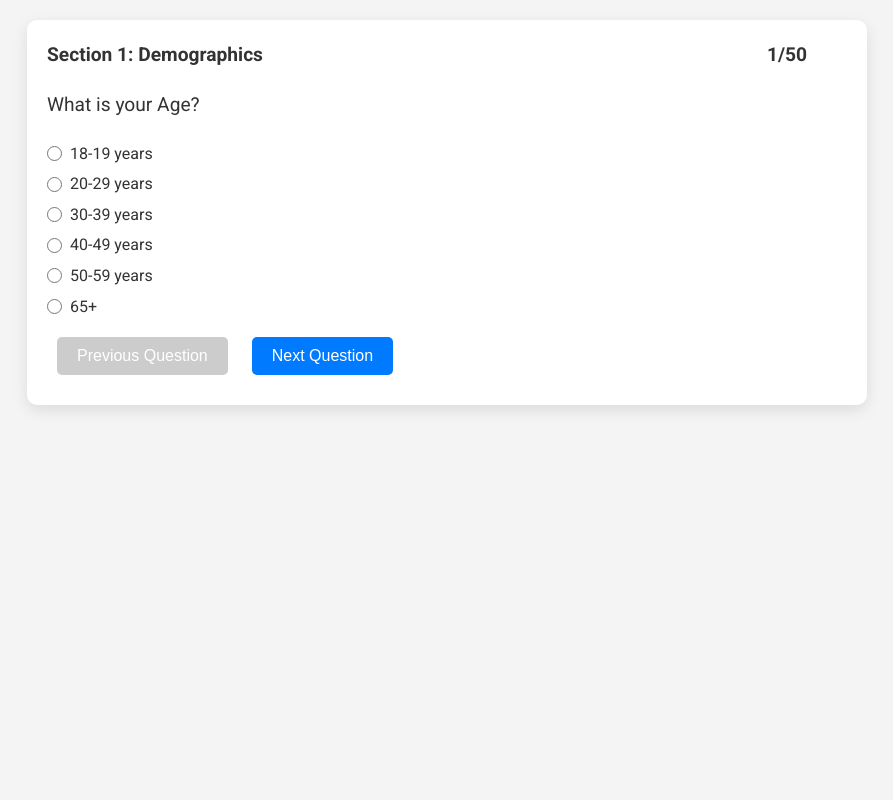
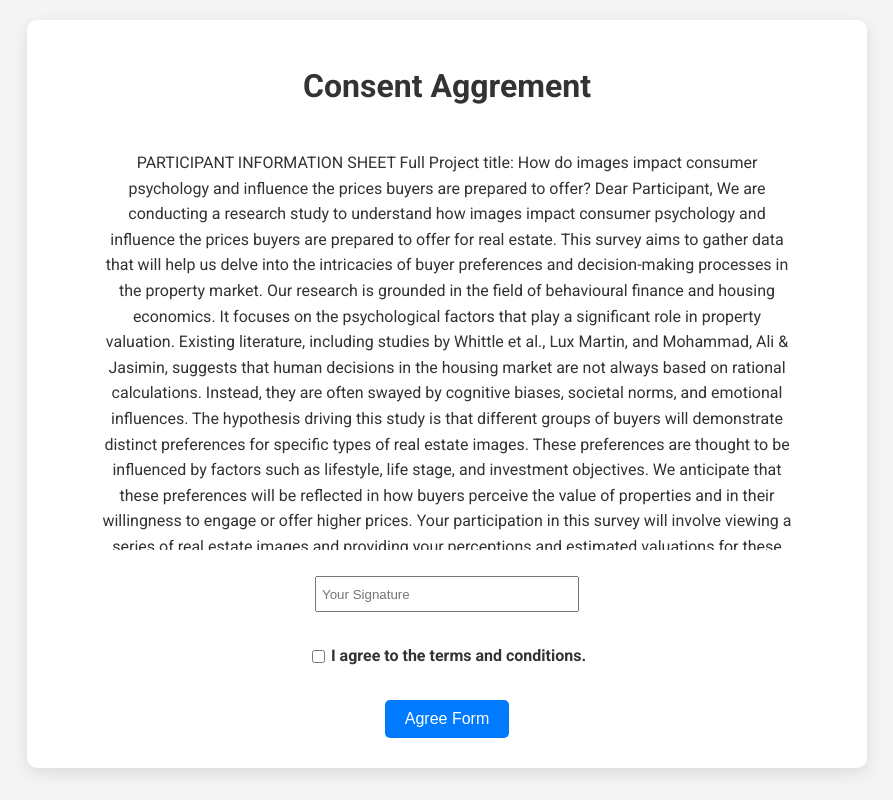
Before and after one commit to Ash-KODES/RealEstate-Survey, a plain HTML site: page index.html in a window 1280 px wide. Both pictures are taken after a click on the button "Start Survey". Shown: the whole page, without its empty margins (193-1086 px from the left). Drawn offline with Linux system fonts and the light colour scheme.

Commit message:
Consent Form

```diff
--- a/index.html
+++ b/index.html
@@ -16,6 +16,57 @@
       <h1>Welcome to the Real Estate Survey</h1>
       <p>Please take a moment to share your thoughts on various properties.</p>
       <button onclick="startSurvey()">Start Survey</button>
+    </div>
+
+    <div id="waiver-container">
+      <div id="consent-container">
+        <h1>Consent Aggrement</h1>
+        <p class="aggrement-content">
+          PARTICIPANT INFORMATION SHEET Full Project title: How do images impact
+          consumer psychology and influence the prices buyers are prepared to
+          offer? Dear Participant, We are conducting a research study to
+          understand how images impact consumer psychology and influence the
+          prices buyers are prepared to offer for real estate. This survey aims
+          to gather data that will help us delve into the intricacies of buyer
+          preferences and decision-making processes in the property market. Our
+          research is grounded in the field of behavioural finance and housing
+          economics. It focuses on the psychological factors that play a
+          significant role in property valuation. Existing literature, including
+          studies by Whittle et al., Lux Martin, and Mohammad, Ali & Jasimin,
+          suggests that human decisions in the housing market are not always
+          based on rational calculations. Instead, they are often swayed by
+          cognitive biases, societal norms, and emotional influences. The
+          hypothesis driving this study is that different groups of buyers will
+          demonstrate distinct preferences for specific types of real estate
+          images. These preferences are thought to be influenced by factors such
+          as lifestyle, life stage, and investment objectives. We anticipate
+          that these preferences will be reflected in how buyers perceive the
+          value of properties and in their willingness to engage or offer higher
+          prices. Your participation in this survey will involve viewing a
+          series of real estate images and providing your perceptions and
+          estimated valuations for these properties. Your contributions are
+          invaluable to our study and will help in advancing our understanding
+          of consumer behaviour in the real estate market. All responses will be
+          kept confidential and will be used solely for the purpose of this
+          research. You may withdraw from the survey at any time during the
+          questionnaire. All information collected as part of this study will be
+          retained for seven years in a secured computer server in the School of
+          Business. This project has been approved by the UniSA Business Ethics
+          Committee (001-2024). [you enter your Application Approval number
+          here] If you have any ethical concerns about the project or questions
+          about your rights as a participant please contact
+          BIS-Research@unisa.edu.au or 61 8 8302 0245. Should you have any
+          questions about this study, please feel free to contact the following
+          persons. Thank you for your time and cooperation. Sincerely Clayton
+          Pilat
+        </p>
+        <input id="signature" placeholder="Your Signature" />
+        <div class="check-container">
+          <input type="checkbox" id="agree-terms" />
+          <h4>I agree to the terms and conditions.</h4>
+        </div>
+        <button onclick="submitWaiver()">Agree Form</button>
+      </div>
     </div>
 
     <div id="survey-container">
--- a/script.js
+++ b/script.js
@@ -2,10 +2,23 @@ import { questions } from "./questions.js";
 
 window.startSurvey = function () {
   document.getElementById("title-page").style.display = "none";
-  document.getElementById("survey-container").style.display = "block";
-  initializeDefaultResponses(); // Initialize default responses for image questions
-  displayQuestion();
+  document.getElementById("waiver-container").style.display = "block";
+
+  initializeDefaultResponses(); // Initialize default responses for image question
   console.log("Here start survey");
+};
+
+window.consentForm = function () {
+  const inputValue = document.getElementById("input-box");
+  const isChecked = document.getElementById("check-box");
+  if (!inputValue.value || !isChecked.checked) {
+    alert(
+      "please enter your name and aggree to terms and conditions to continue"
+    );
+  } else {
+    document.getElementById("survey-container").style.display = "block";
+    document.getElementById("waiver-container").style.display = "none";
+  }
 };
 
 // Initialize default responses for image questions
@@ -382,16 +395,14 @@ const setQuestionNumber = (currentQuestion) => {
 
 const sectionID = (currentQuestion) => {
   const sectionIdDiv = document.getElementById("sectionID");
-  if (currentQuestion < 5)
-    sectionIdDiv.textContent = "Section 1: Demographics";
+  if (currentQuestion < 5) sectionIdDiv.textContent = "Section 1: Demographics";
   else if (curremtQuestion < 10)
     sectionIdDiv.textContent = "Section 2: Investor Profile";
   else if (curremtQuestion < 50)
     sectionIdDiv.textContent = "Section 3: Image presentation and perception";
   else if (curremtQuestion < 50)
     sectionIdDiv.textContent = "Section 4: Cognitive Biases and Heuristics";
-  else if (curremtQuestion < 50)
-    sectionIdDiv.textContent = "Section 5: Other";
+  else if (curremtQuestion < 50) sectionIdDiv.textContent = "Section 5: Other";
 };
 
 function submitResponses() {
@@ -417,3 +428,39 @@ function submitResponses() {
       .catch((error) => console.error("Error:", error));
   });
 }
+
+window.submitWaiver = function () {
+  const participantName = document.getElementById("signature").value;
+  const agreeTerms = document.getElementById("agree-terms").checked;
+
+  if (!participantName || !agreeTerms) {
+    alert(
+      "Please enter your name and agree to the terms and conditions to continue."
+    );
+    return;
+  }
+
+  const waiverData = {
+    participantName: participantName,
+    agreedToTerms: agreeTerms,
+  };
+
+  const waiverEndpointUrl =
+    "https://unisaresponsesflask.replit.app/insert-waiver";
+
+  fetch(waiverEndpointUrl, {
+    method: "POST",
+    headers: {
+      "Content-Type": "application/json",
+    },
+    body: JSON.stringify(waiverData),
+  })
+    .then((res) => res.json())
+    .then((data) => console.log("Waiver submitted successfully:", data))
+    .catch((error) => console.error("Error submitting waiver:", error));
+
+  document.getElementById("waiver-container").style.display = "none";
+  document.getElementById("survey-container").style.display = "block";
+  initializeDefaultResponses();
+  displayQuestion();
+};
--- a/style.css
+++ b/style.css
@@ -18,6 +18,48 @@ body {
   display: none;
 }
 
+#waiver-container {
+  max-width: 800px;
+  margin: 20px auto; /* Center aligned with auto margin */
+  padding: 20px;
+  background: white;
+  box-shadow: 0 5px 15px rgba(0, 0, 0, 0.1);
+  border-radius: 10px;
+  display: none;
+}
+
+#consent-container {
+  display: flex;
+  align-items: center;
+  flex-direction: column;
+}
+
+.aggrement-content {
+  width: 700px;
+  text-align: center;
+  height: 400px;
+  overflow: scroll;
+}
+
+.aggrement-content::-webkit-scrollbar {
+  display: none;
+  scroll-behavior: smooth;
+}
+#signature{
+  width: 250px;
+  outline: none;
+  text-overflow: ellipsis;
+  overflow: hidden;
+  height: 32px;
+  padding: 0 5px;
+  margin: 10px 0;
+}
+.check-container{
+  display: flex;
+  align-items: center;
+  justify-content: center;
+  gap: 3px;
+}
 #question-container {
   margin-bottom: 20px;
 }
@@ -358,7 +400,7 @@ button:disabled {
 #scroll-container {
   display: flex;
   padding-left: 10px;
-  margin-bottom : 12px;
+  margin-bottom: 12px;
 }
 
 .scroll-list {
```
